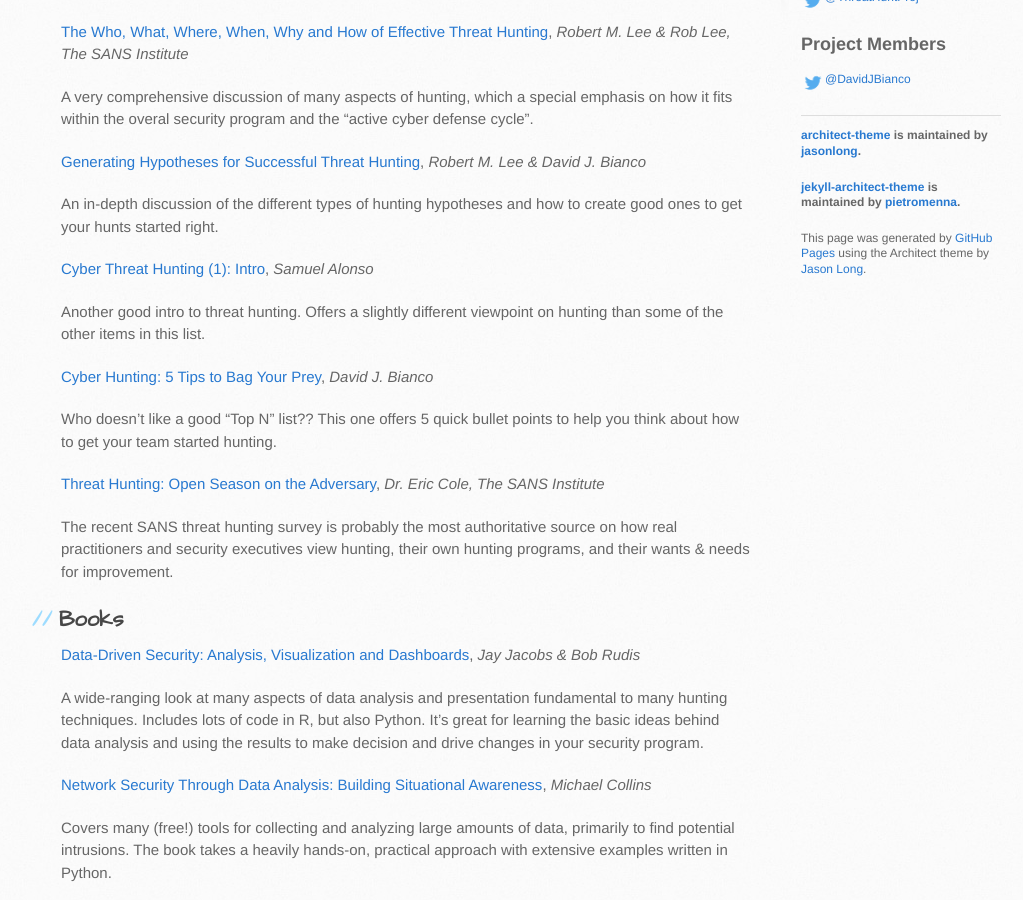
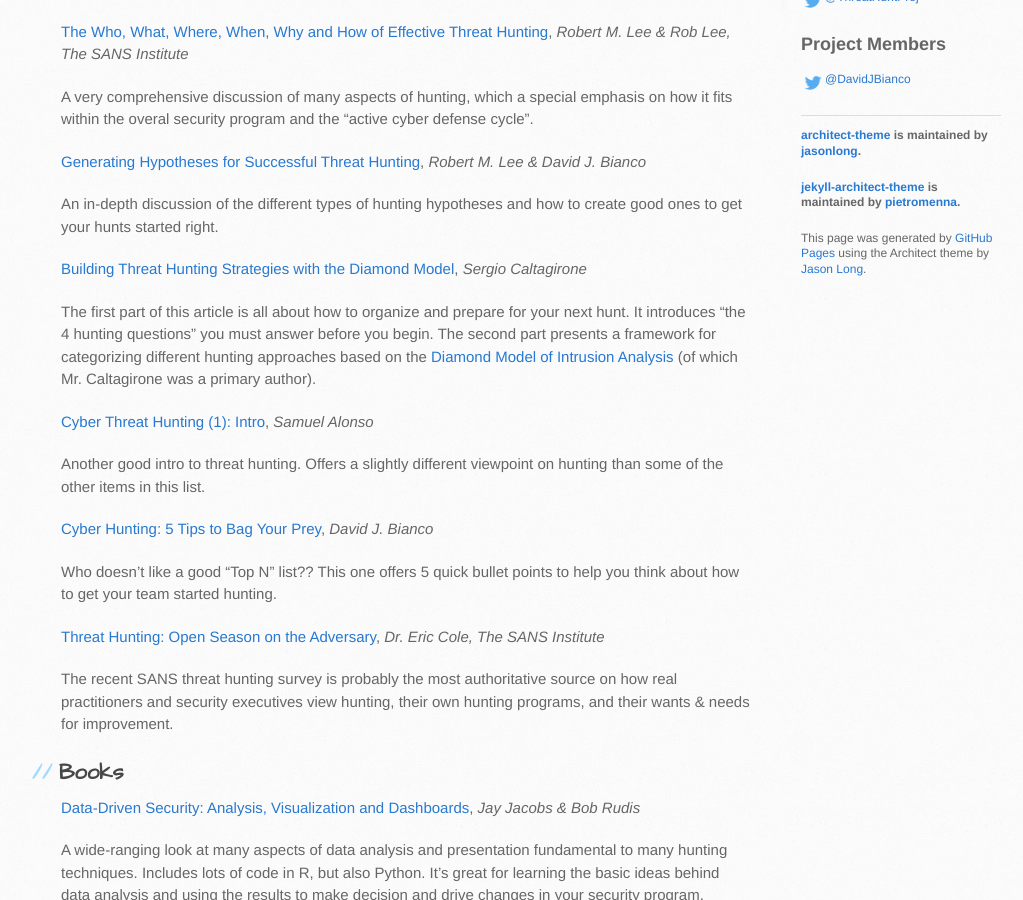
Before and after one commit to ThreatHuntingProject/ThreatHunting, a Jekyll site: the page built from reading-list.md, in a window 1280 px wide and 900 px high, scrolled down 903 px. Shown: the whole window, without its empty margins (109-1132 px from the left). Built offline with Jekyll 4.4.1, drawn with Linux system fonts in a browser that asks for light colours.

Commit message:
Added "Building Threat Hunting Strategies with the Diamond Model" to the reading list

```diff
--- a/reading-list.md
+++ b/reading-list.md
@@ -29,6 +29,10 @@
 
 An in-depth discussion of the different types of hunting hypotheses and how to create good ones to get your hunts started right.
 
+**[Building Threat Hunting Strategies with the Diamond Model](http://www.activeresponse.org/building-threat-hunting-strategy-with-the-diamond-model)**, *Sergio Caltagirone*
+
+The first part of this article is all about how to organize and prepare for your next hunt.  It introduces "the 4 hunting questions" you must answer before you begin.  The second part presents a framework for categorizing different hunting approaches based on the [Diamond Model of Intrusion Analysis](http://www.activeresponse.org/wp-content/uploads/2013/07/diamond.pdf) (of which Mr. Caltagirone was a primary author).
+
 **[Cyber Threat Hunting (1): Intro](https://cyber-ir.com/2016/01/21/cyber-threat-hunting-1-intro/)**, *Samuel Alonso*
 
 Another good intro to threat hunting. Offers a slightly different viewpoint on hunting than some of the other items in this list.
```
